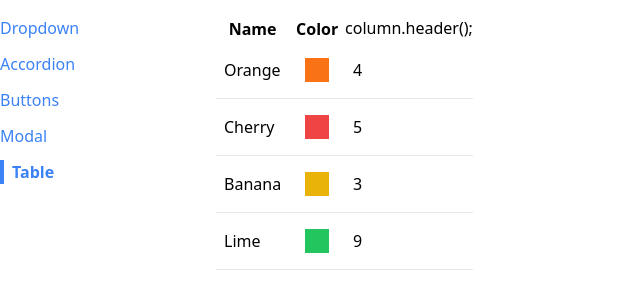
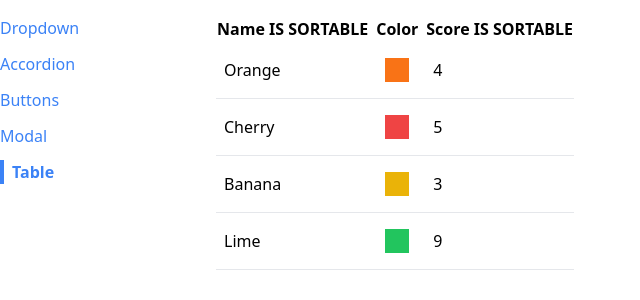
Before and after one commit to CocoTapi/modern_react_2023, a React (Create React App) app in the folder section_15/: page /table in a window 1280 px wide. Shown: the top 300 px of the page, without its empty margins (0-640 px from the left). Built offline with nearby package versions, Linux system fonts and the light colour scheme.

Commit message:
added a function to update config for sorting

```diff
--- a/section_15/src/components/SortableTable.js
+++ b/section_15/src/components/SortableTable.js
@@ -1,7 +1,23 @@
 import Table from './Table';
 
 function SortableTable (props) {
-    return <Table {...props}/>
+    const { config } = props;
+
+    const updatedConfig = config.map((column) => {
+        if (!column.sortValue) {
+            return column;
+        }
+
+        return {
+            ...column,
+            header: () => <th>{column.label} IS SORTABLE</th>
+        }
+    })
+
+    return (
+        <Table {...props} config={updatedConfig}/>
+        //overwriting the first config
+    )
 };
 
 export default SortableTable;
--- a/section_15/src/components/Table.js
+++ b/section_15/src/components/Table.js
@@ -3,7 +3,7 @@ import { Fragment } from 'react';
 function Table({ data, config, keyFn }) {
   const renderedHeaders = config.map((column) => {
     if (column.header) {
-      return <Fragment key={column.label}>column.header();</Fragment>
+      return <Fragment key={column.label}>{column.header()}</Fragment>
     }
 
     return <th key={column.label}>{column.label}</th>
--- a/section_15/src/pages/TablePage.js
+++ b/section_15/src/pages/TablePage.js
@@ -14,6 +14,7 @@ function TablePage() {
     {
       label: 'Name',
       render: (fruit) => fruit.name,
+      sortValue: (fruit) => fruit.name,
     },
     {
       label: 'Color' ,
@@ -22,7 +23,7 @@ function TablePage() {
     {
       label: 'Score',
       render: (fruit) => fruit.score,
-      header: () => <th className='bg-red-500'>Score</th>,
+      sortValue: (fruit) => fruit.score,
     },
   ];
 
```
